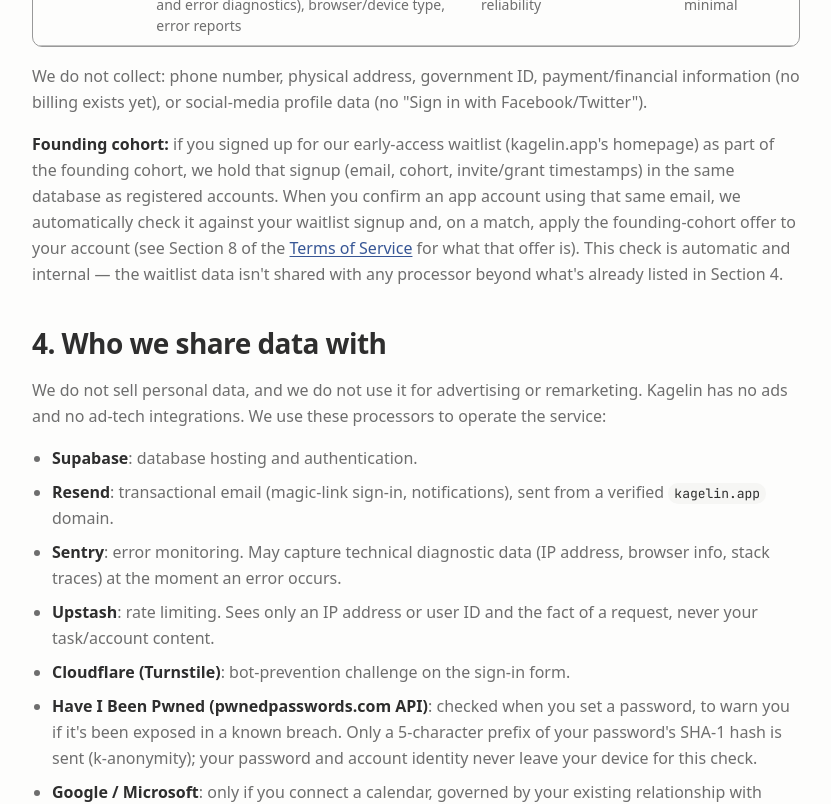
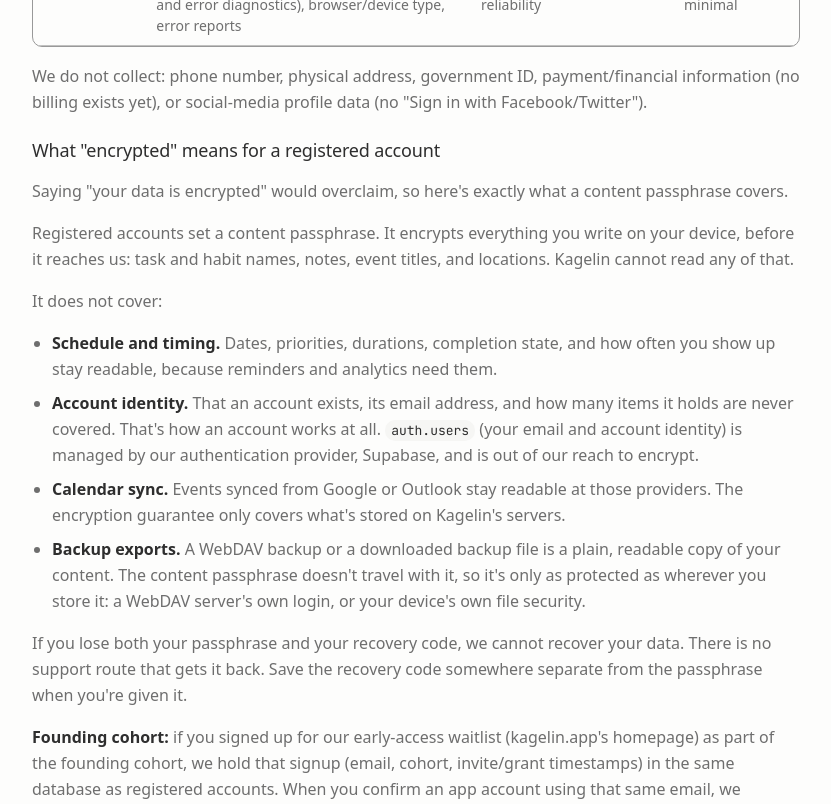
Before and after one commit to Achyuth072/kagelin-web, a Next.js app: page /privacy in a window 1280 px wide. Shown: the part 1440-2244 px from the top of the page, without its empty margins (224-1055 px from the left). Built offline with nearby package versions, Linux system fonts and the light colour scheme; no server answers.

Commit message:
docs: state precisely what content encryption covers and doesn't

```diff
--- a/app/page.tsx
+++ b/app/page.tsx
@@ -117,7 +117,7 @@
     ".ics import and export",
     "full keyboard control",
     "installable PWA",
-    "encrypted export",
+    "portable backup export",
   ];
   return (
     <Section className="border-t border-border py-10">
@@ -220,7 +220,7 @@
   },
   {
     q: "Is my data private?",
-    a: "Your data is yours. Guest mode keeps it on your device, self-hosting points sync at your own WebDAV server, and you can leave anytime with encrypted export and standard .ics files.",
+    a: "Your data is yours. Guest mode keeps it on your device. Sync a registered account and what you write is encrypted, so we can't read it. Dates, priorities, and completion stay legible so reminders keep working, and your account's existence, email, and item count are never covered. You can also self-host sync at your own WebDAV server, and leave anytime with standard .ics files.",
   },
 ];
 
--- a/content/privacy-policy.md
+++ b/content/privacy-policy.md
@@ -1,6 +1,6 @@
 # Kagelin — Privacy Policy
 
-*Last updated: 2026-08-25.* **Not legal advice.** A plain-language description of how Kagelin
+*Last updated: 2026-09-04.* **Not legal advice.** A plain-language description of how Kagelin
 handles your data.
 
 ---
@@ -14,7 +14,7 @@
 California, or anywhere else.
 
 Kagelin is currently in **invite-only beta**. This policy will be updated as features (billing,
-native apps, encrypted-at-rest content) ship; check the "last updated" date above.
+native apps) ship; check the "last updated" date above.
 
 ## 2. Guest Mode: the default is zero collection
 
@@ -37,6 +37,33 @@
 
 We do not collect: phone number, physical address, government ID, payment/financial information
 (no billing exists yet), or social-media profile data (no "Sign in with Facebook/Twitter").
+
+### What "encrypted" means for a registered account
+
+Saying "your data is encrypted" would overclaim, so here's exactly what a content passphrase
+covers.
+
+Registered accounts set a content passphrase. It encrypts everything you write on your device,
+before it reaches us: task and habit names, notes, event titles, and locations. Kagelin cannot
+read any of that.
+
+It does not cover:
+
+- **Schedule and timing.** Dates, priorities, durations, completion state, and how often you
+  show up stay readable, because reminders and analytics need them.
+- **Account identity.** That an account exists, its email address, and how many items it holds
+  are never covered. That's how an account works at all. `auth.users` (your email and account
+  identity) is managed by our authentication provider, Supabase, and is out of our reach to
+  encrypt.
+- **Calendar sync.** Events synced from Google or Outlook stay readable at those providers. The
+  encryption guarantee only covers what's stored on Kagelin's servers.
+- **Backup exports.** A WebDAV backup or a downloaded backup file is a plain, readable copy of
+  your content. The content passphrase doesn't travel with it, so it's only as protected as
+  wherever you store it: a WebDAV server's own login, or your device's own file security.
+
+If you lose both your passphrase and your recovery code, we cannot recover your data. There is
+no support route that gets it back. Save the recovery code somewhere separate from the
+passphrase when you're given it.
 
 **Founding cohort:** if you signed up for our early-access waitlist (kagelin.app's homepage) as
 part of the founding cohort, we hold that signup (email, cohort, invite/grant timestamps) in the
@@ -168,6 +195,12 @@
 any time in Settings; email us to withdraw consent to processing entirely (equivalent to account
 deletion, Section 7).
 
+**Government and legal requests:** for a registered account, the content passphrase means we
+have nothing readable to hand over in response to a legal request, court order, or compulsion
+order. We can supply account metadata (email, timestamps, item counts, schedule data), but not
+task, habit, or event content, because we cannot read it either. This applies regardless of which
+jurisdiction's authority is asking.
+
 ## 9. Children's privacy
 
 Kagelin requires users to be at least 18 years old (see Terms of Service, Section 3). This
@@ -184,9 +217,9 @@
   read on your behalf. It does not limit us: as the operator, we have administrative access to
   the underlying database (via Supabase) for operations, debugging, and support.
 - Sensitive account changes (like setting a password) require reauthentication.
-- Task/habit content itself is not yet encrypted at rest, so it's currently readable through
-  that administrative access. We're committed to closing this before opening signups beyond
-  the current invite-only cohort — not deferred to some later, unspecified "post-beta."
+- Task/habit content is encrypted client-side under your content passphrase before it reaches
+  our database, so that administrative access can't read it. See "What 'encrypted' means for a
+  registered account" in Section 3 for exactly what this does and doesn't cover.
 
 No system is perfectly secure; we can't guarantee absolute security, but we design for it.
 
```
